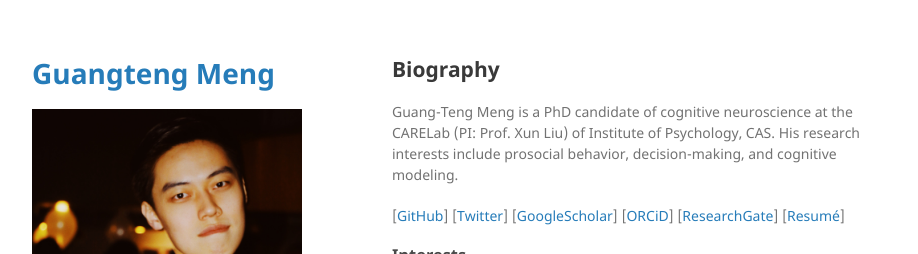
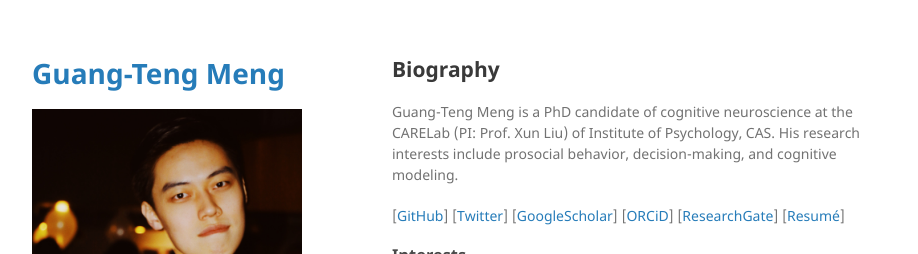
Before and after one commit to GuangtengMeng/GuangtengMeng.github.io, a Jekyll site: the page built from index.md, in a window 1280 px wide. Shown: the top 254 px of the page, without its empty margins (178-1096 px from the left). Built offline with Jekyll 4.4.1, drawn with Linux system fonts in a browser that asks for light colours; the repository's description, which GitHub fills in, is left out; our own code applies the rules of GitHub Pages for plain Markdown files.

Commit message:
Update _config.yml

```diff
--- a/_config.yml
+++ b/_config.yml
@@ -1,4 +1,4 @@
-title: Guangteng Meng
+title: Guang-Teng Meng
 logo: /assets/img/logo.png
 show_downloads: false
 google_analytics:
```
